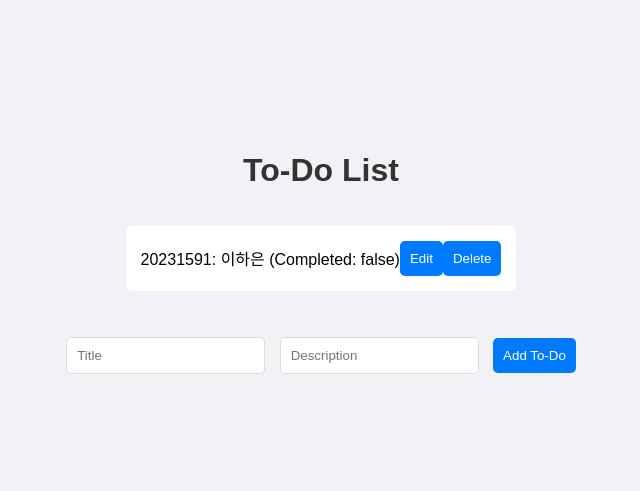
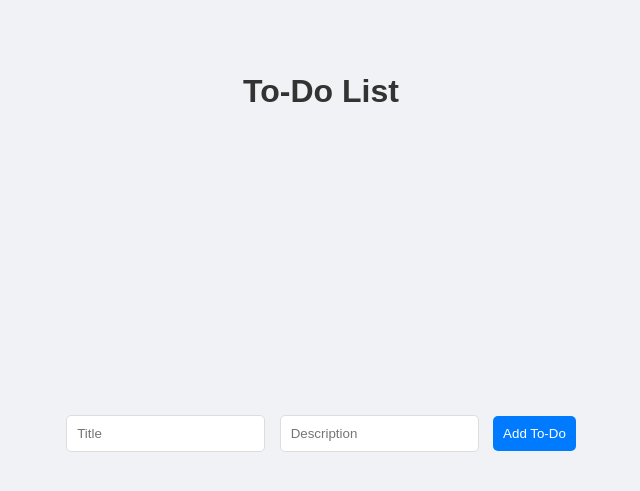
Before and after one commit to Hgray1591/FastApi-Todos, a FastAPI app: page / in a window 1280 px wide. Shown: the top 491 px of the page, without its empty margins (319-959 px from the left). Run offline with FastAPI, Linux system fonts and the light colour scheme; data that the repository does not hold is empty.

Commit message:
fixed untracked files

```diff
--- a/templates/index.html
+++ b/templates/index.html
@@ -55,6 +55,12 @@
         align-items: center;
         justify-content: center;
         flex-direction: column;
+      }
+      #todo-list {
+        width: 100%;
+        height: 250px;
+        overflow-y: auto;
+        margin-bottom: 20px;
       }
     </style>
   </head>
--- a/todo.json
+++ /dev/null
@@ -1,8 +0,0 @@
-[
-    {
-        "id": 1756911684829,
-        "title": "20231591",
-        "description": "\uc774\ud558\uc740",
-        "completed": false
-    }
-]
```
Also changed, not shown: 1 other file.
